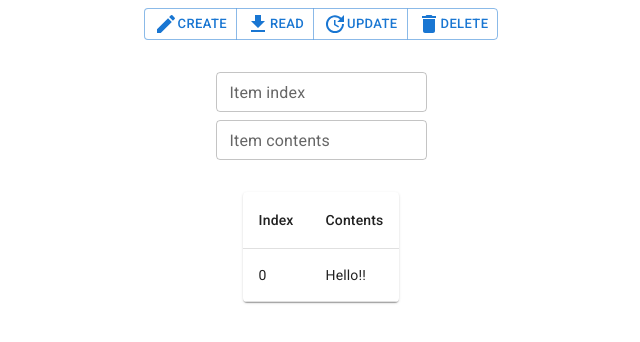
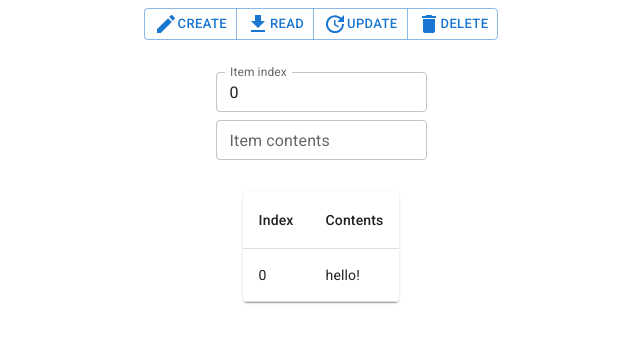
Before and after one commit to artemisia0/TODOListManager, a React (Create React App) app in the folder frontend/: page / in a window 1280 px wide. Shown: the top 342 px of the page, without its empty margins (319-959 px from the left). Built offline with nearby package versions, Linux system fonts and the light colour scheme.

Commit message:
Added basic button callbacks, but still no API integration

```diff
--- a/frontend/src/ContentsInput.jsx
+++ b/frontend/src/ContentsInput.jsx
@@ -1,6 +1,8 @@
 import TextField from '@mui/material/TextField';
 
 
-export default function ContentsInput() {
-	return <TextField variant="outlined" label="Item contents" size="small" />;
+export default function ContentsInput({contents, setContents}) {
+	return <TextField variant="outlined" label="Item contents" size="small"
+	                  onChange={(e) => setContents(e.target.value)}
+	                  value={contents} />;
 }
--- a/frontend/src/ContentsTable.jsx
+++ b/frontend/src/ContentsTable.jsx
@@ -7,9 +7,16 @@ import TableRow from '@mui/material/TableRow';
 import Paper from '@mui/material/Paper';
 
 
-export default function ContentsTable() {
+export default function ContentsTable({tableData}) {
+  const rows = tableData.map(item =>
+    <TableRow key={item.index}>
+      <TableCell>{item.index}</TableCell>
+      <TableCell>{item.contents}</TableCell>
+    </TableRow>
+  );
+
 	return (
-		<TableContainer component={Paper} alignItems="center">
+		<TableContainer component={Paper}>
 			<Table>
 				<TableHead>
 					<TableRow>
@@ -18,10 +25,7 @@ export default function ContentsTable() {
 					</TableRow>
 				</TableHead>
 				<TableBody>
-					<TableRow>
-						<TableCell>0</TableCell>
-						<TableCell>Hello!!</TableCell>
-					</TableRow>
+		      {rows}
 				</TableBody>
 			</Table>
 		</TableContainer>
--- a/frontend/src/CreateButton.jsx
+++ b/frontend/src/CreateButton.jsx
@@ -2,9 +2,14 @@ import Button from '@mui/material/Button';
 import CreateIcon from '@mui/icons-material/Create';
 
 
-export default function CreateButton() {
+export default function CreateButton({updateTable, contents}) {
+	const callback = () => {
+	  console.log("CreateButton pressed!");
+	  updateTable();
+  };
+
 	return (
-		<Button variant="outlined" size="small">
+		<Button variant="outlined" size="small" onClick={callback}>
 			<CreateIcon />
 			Create
 		</Button>
--- a/frontend/src/DeleteButton.jsx
+++ b/frontend/src/DeleteButton.jsx
@@ -2,9 +2,13 @@ import Button from '@mui/material/Button';
 import DeleteIcon from '@mui/icons-material/Delete';
 
 
-export default function DeleteButton() {
+export default function DeleteButton({updateTable, index}) {
+  const callback = () => {
+    updateTable();
+  };
+
 	return (
-		<Button variant="outlined" size="small">
+		<Button variant="outlined" size="small" onClick={callback}>
 			<DeleteIcon />
 			Delete
 		</Button>
--- a/frontend/src/IndexInput.jsx
+++ b/frontend/src/IndexInput.jsx
@@ -1,6 +1,8 @@
 import TextField from '@mui/material/TextField';
 
 
-export default function IndexInput() {
-	return <TextField variant="outlined" label="Item index" size="small" />
+export default function IndexInput({index, setIndex}) {
+	return <TextField variant="outlined" label="Item index" size="small"
+	                  onChange={(e) => setIndex(parseInt(e.target.value))}
+                    value={index} />
 }
--- a/frontend/src/ReadButton.jsx
+++ b/frontend/src/ReadButton.jsx
@@ -2,9 +2,13 @@ import Button from '@mui/material/Button';
 import GetAppIcon from '@mui/icons-material/GetApp';
 
 
-export default function ReadButton() {
+export default function ReadButton({tableData, index, setContents}) {
+  const callback = () => {
+    setContents(tableData[index].contents);
+  };
+
 	return (
-		<Button variant="outlined" size="small">
+		<Button variant="outlined" size="small" onClick={callback}>
 			<GetAppIcon />
 			Read
 		</Button>
--- a/frontend/src/UpdateButton.jsx
+++ b/frontend/src/UpdateButton.jsx
@@ -2,9 +2,13 @@ import Button from '@mui/material/Button';
 import UpdateIcon from '@mui/icons-material/Update';
 
 
-export default function UpdateButton() {
+export default function UpdateButton({updateTable, index, contents}) {
+  const callback = () => {
+    updateTable();
+  };
+
 	return (
-		<Button variant="outlined" size="small">
+		<Button variant="outlined" size="small" onClick={callback}>
 			<UpdateIcon />
 			Update
 		</Button>
--- a/frontend/src/index.jsx
+++ b/frontend/src/index.jsx
@@ -5,6 +5,7 @@ import '@fontsource/roboto/700.css';
 
 import React from 'react';
 import ReactDOM from 'react-dom/client';
+import {useState} from 'react';
 
 import CreateButton from './CreateButton.jsx';
 import ReadButton from './ReadButton.jsx';
@@ -21,34 +22,59 @@ import {ThemeProvider, createTheme} from '@mui/material/styles';
 import {Box, Stack, Container} from '@mui/material';
 
 
+async function fetchTableData() {
+  return [{index: 123, contents: 'fetched'}];
+}
+
 function App() {
+  const [contents, setContents] = useState("");
+  const [index, setIndex] = useState(0);
+  const [tableData, setTableData] = useState([{index: 0, contents: 'hello!'}]);
+
+  const updateTable = () => {
+    fetchTableData()
+      .then(
+        res => setTableData(res)
+      );
+  };
+
+  console.log("rerendered");
+
 	return (
 		<Box>
 			<Container>
 				<Stack spacing={4} alignItems="center">
+
 					<Box>
 						<ButtonGroup variant="outlined">
-							<CreateButton />
-							<ReadButton />
-							<UpdateButton />
-							<DeleteButton />
-						</ButtonGroup>
-					</Box>
+							<CreateButton updateTable={updateTable}
+		                        contents={contents} />
+              <ReadButton   tableData={tableData}
+                            index={index}
+                            setContents={setContents} />
+              <UpdateButton updateTable={updateTable}
+                            index={index}
+                            contents={contents} />
+              <DeleteButton updateTable={updateTable}
+                            index={index} />
+            </ButtonGroup>
+          </Box>
 
-					<Box>
-						<Stack spacing={1}>
-							<Container>
-								<IndexInput />
+          <Box>
+            <Stack spacing={1}>
+              <Container>
+								<IndexInput index={index} setIndex={setIndex} />
 							</Container>
 							<Container>
-								<ContentsInput />
+								<ContentsInput contents={contents} setContents={setContents} />
 							</Container>
 						</Stack>
 					</Box>
 
 					<Box>
-						<ContentsTable />
+						<ContentsTable tableData={tableData} />
 					</Box>
+
 				</Stack>
 			</Container>
 		</Box>
```
